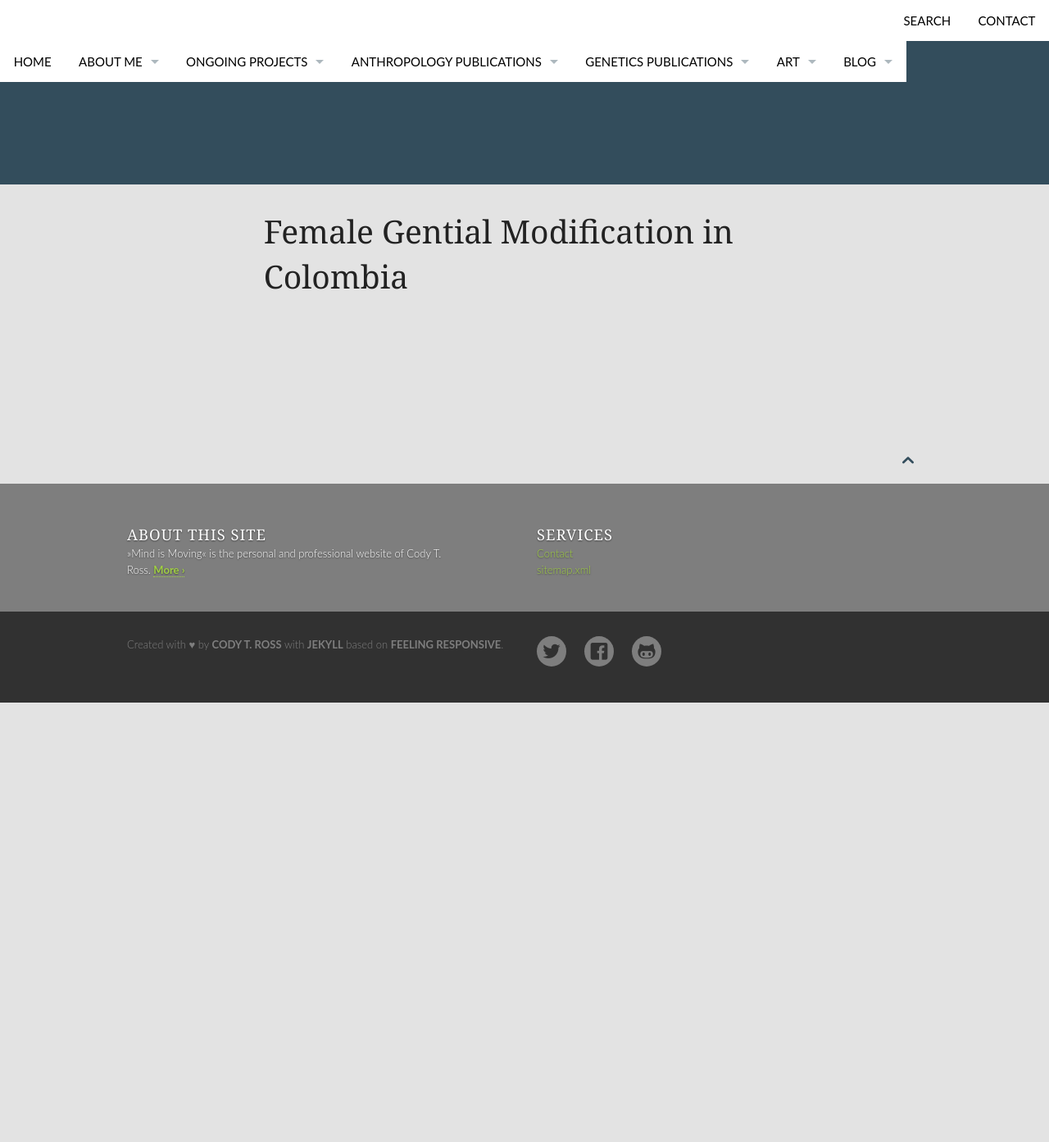
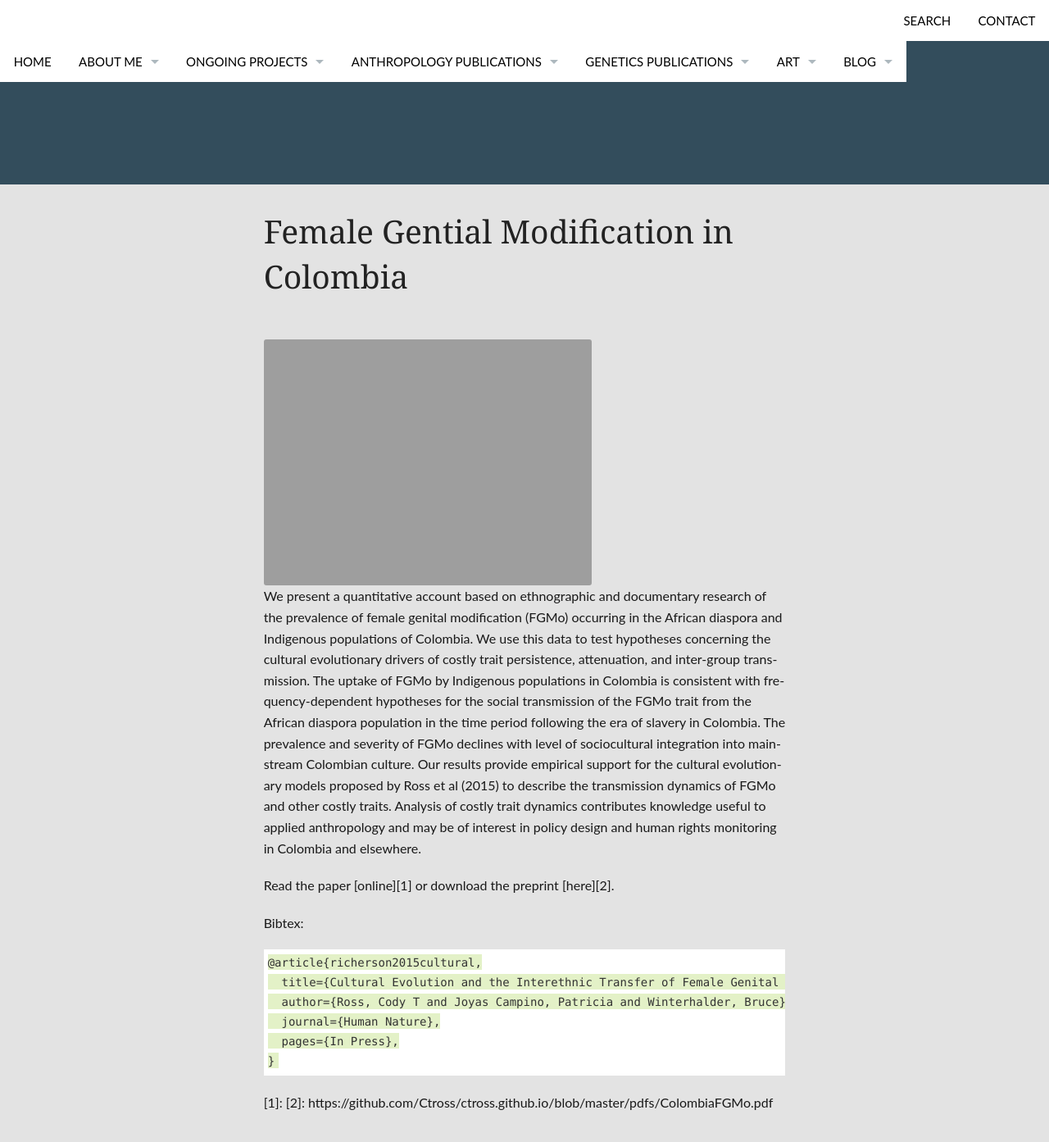
Before and after one commit to Ctross/Ctross.github.io, a Jekyll site: the page built from anthropology/fgmocolombia/index.md, in a window 1280 px wide and 1400 px high. Shown: the top 1393 px of the window at 82% size. Built offline with Jekyll 4.4.1, drawn with Linux system fonts in a browser that asks for light colours.

Commit message:
Update index.md

````diff
--- a/anthropology/fgmocolombia/index.md
+++ b/anthropology/fgmocolombia/index.md
@@ -20,17 +20,24 @@ image:
     caption:
     caption_url:
 ---
+<div class="row">
+<div class="medium-8 columns t30">
+<img src="{{ site.url }}/images/colombiafgmo.png" alt="">
+</div><!-- /.medium-8.columns -->
+</div><!-- /.row -->
+We present a quantitative account based on ethnographic and documentary research of the prevalence of female genital modification (FGMo) occurring in the African diaspora and Indigenous populations of Colombia.  We use this data to test hypotheses concerning the cultural evolutionary drivers of costly trait persistence, attenuation, and inter-group transmission.  The uptake of FGMo by Indigenous populations in Colombia is consistent with frequency-dependent hypotheses for the social transmission of the FGMo trait from the African diaspora population in the time period following the era of slavery in Colombia.  The prevalence and severity of FGMo declines with level of sociocultural integration into mainstream Colombian culture.  Our results provide empirical support for the cultural evolutionary models proposed by Ross et al (2015) to describe the transmission dynamics of FGMo and other costly traits.  Analysis of costly trait dynamics contributes knowledge useful to applied anthropology and may be of interest in policy design and human rights monitoring in Colombia and elsewhere.
 
+Read the paper [online][1] or download the preprint [here][2].
 
+Bibtex:
+```
+@article{richerson2015cultural,
+  title={Cultural Evolution and the Interethnic Transfer of Female Genital Modification in the African Diaspora and Indigenous Populations of Colombia},
+  author={Ross, Cody T and Joyas Campino, Patricia and Winterhalder, Bruce},
+  journal={Human Nature},
+  pages={In Press},
+}
+```
 
-
- [1]: #
- [2]: #
- [3]: #
- [4]: #
- [5]: #
- [6]: #
- [7]: #
- [8]: #
- [9]: #
- [10]: #
+ [1]:
+ [2]: https://github.com/Ctross/ctross.github.io/blob/master/pdfs/ColombiaFGMo.pdf
````
